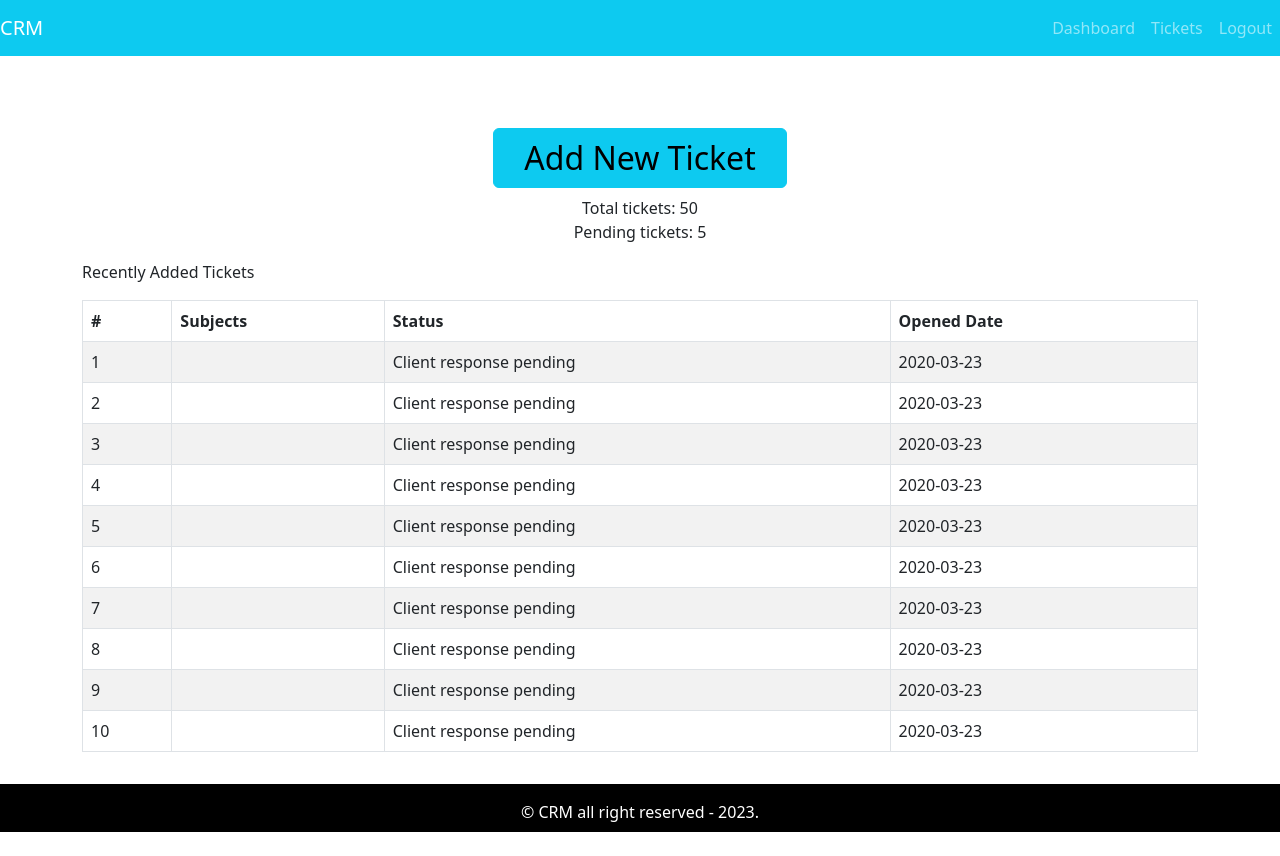
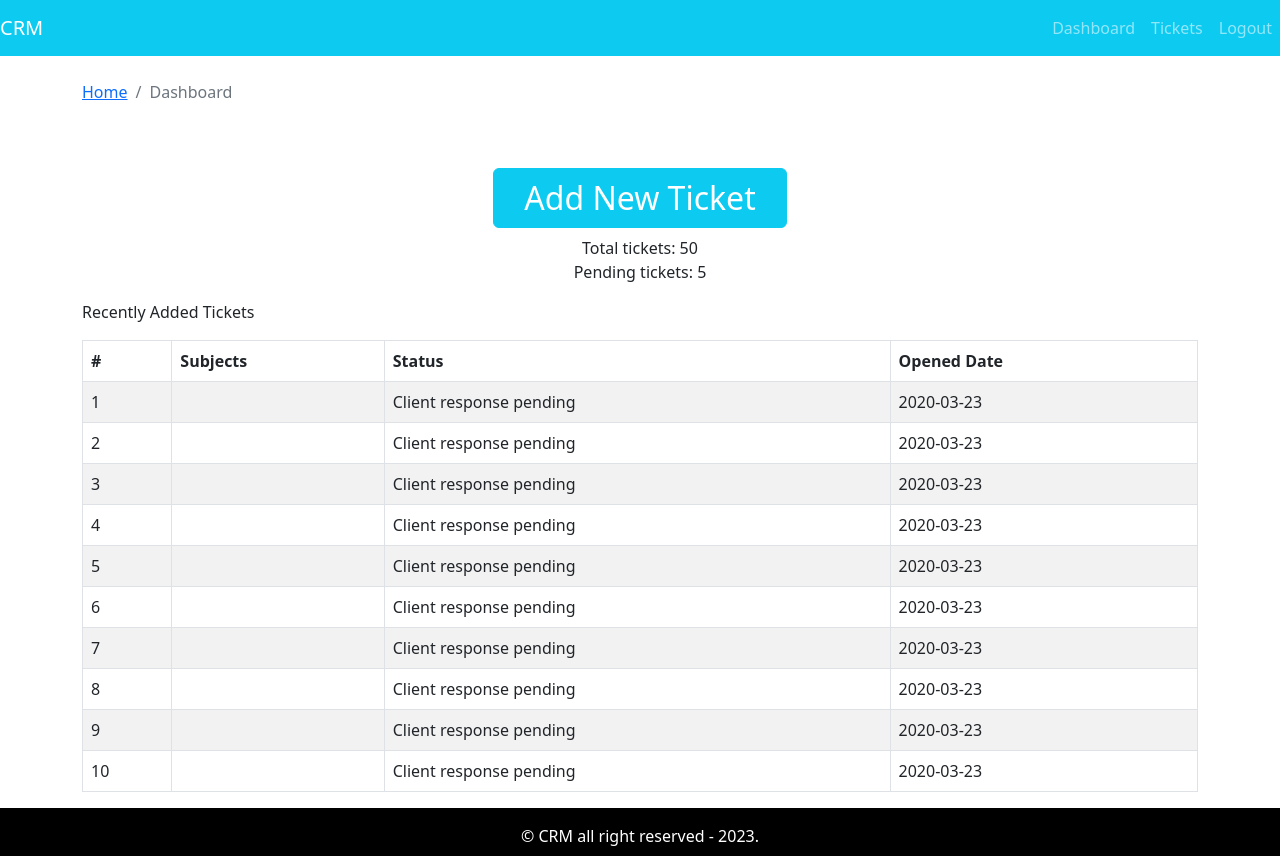
Before and after one commit to ArjunMHZ/crm-frontend, a React (Create React App) app: page / in a window 1280 px wide. Before the commit the page ends 832 px from the top, so only its background shows below. Built offline with nearby package versions, Linux system fonts and the light colour scheme.

Commit message:
breadcrumb added

```diff
--- /dev/null
+++ b/src/components/breadcrumb/Breadcrumb.comp.js
@@ -0,0 +1,11 @@
+import React from 'react'
+import { Breadcrumb } from 'react-bootstrap'
+
+export const PageBreadcrumb = ({page}) => {
+  return (
+    <Breadcrumb>
+    <Breadcrumb.Item href="#">Home</Breadcrumb.Item>
+    <Breadcrumb.Item active>{page}</Breadcrumb.Item>
+  </Breadcrumb>
+  )
+}
--- a/src/page/dashboard/dashboard.page.js
+++ b/src/page/dashboard/dashboard.page.js
@@ -2,13 +2,19 @@
 import { Container, Row, Col, Button, Table } from "react-bootstrap";
 import { TicketTable } from '../../components/ticket table/TicketTable.comp';
 import tickets from '../../assets/data/dummy-tickets.json'
+import { PageBreadcrumb } from '../../components/breadcrumb/Breadcrumb.comp';
 
 export const Dashboard = () => {
   return (
     <Container>
         <Row>
+            <Col>
+              <PageBreadcrumb page="Dashboard"/>
+            </Col>
+        </Row>
+        <Row>
             <Col className='text-center mt-5 mb-2'>
-            <Button variant='info' style={{fontSize: "2rem", padding: "5px 30px"}}>
+            <Button variant='info' style={{fontSize: "2rem", padding: "5px 30px", color: "white"}}>
                 Add New Ticket
             </Button>
             </Col>
```
